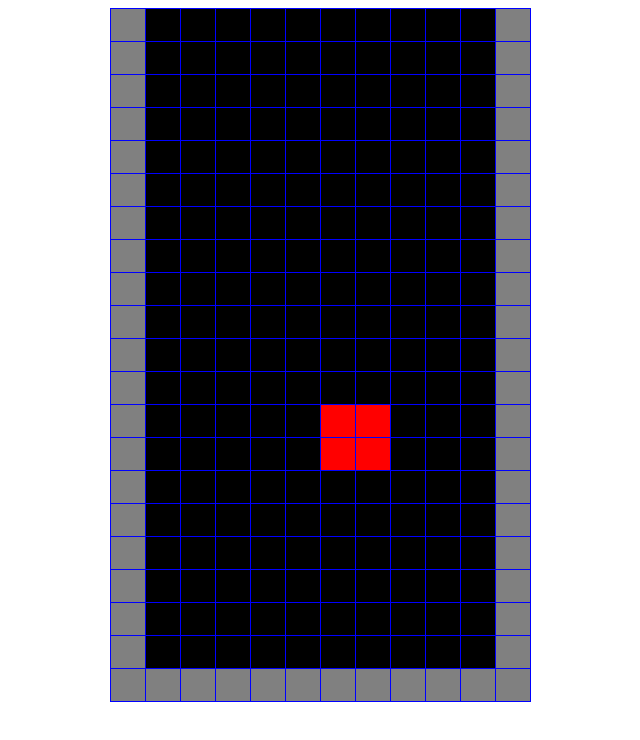
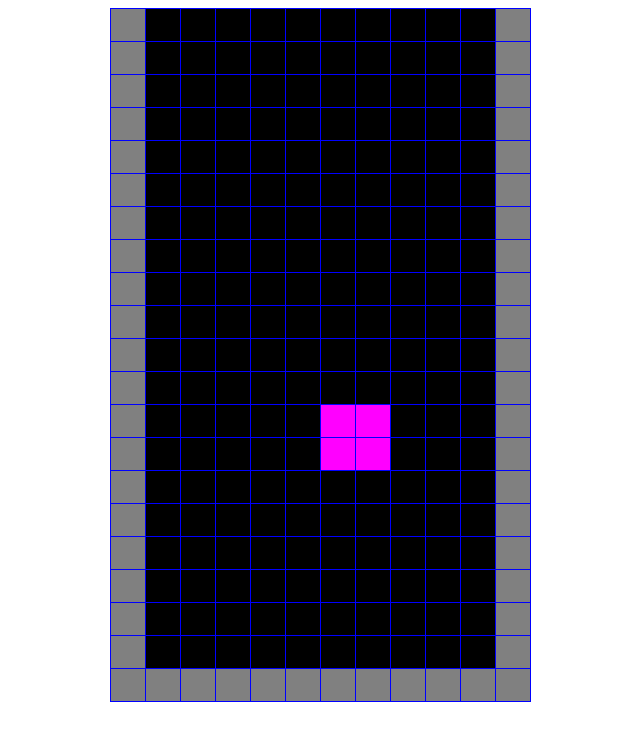
Before and after one commit to ym99/a-tetris, a website: page docs/index.html in a window 1280 px wide. Shown: the whole page, without its empty margins (328-968 px from the left). Drawn offline with Linux system fonts and the light colour scheme.

Commit message:
progress

```diff
--- a/docs/index.html
+++ b/docs/index.html
@@ -32,7 +32,7 @@
             }
 
             #main td.figure1 {
-                background-color: red;
+                background-color: magenta;
             }
 
             #main td.figure2 {
```
